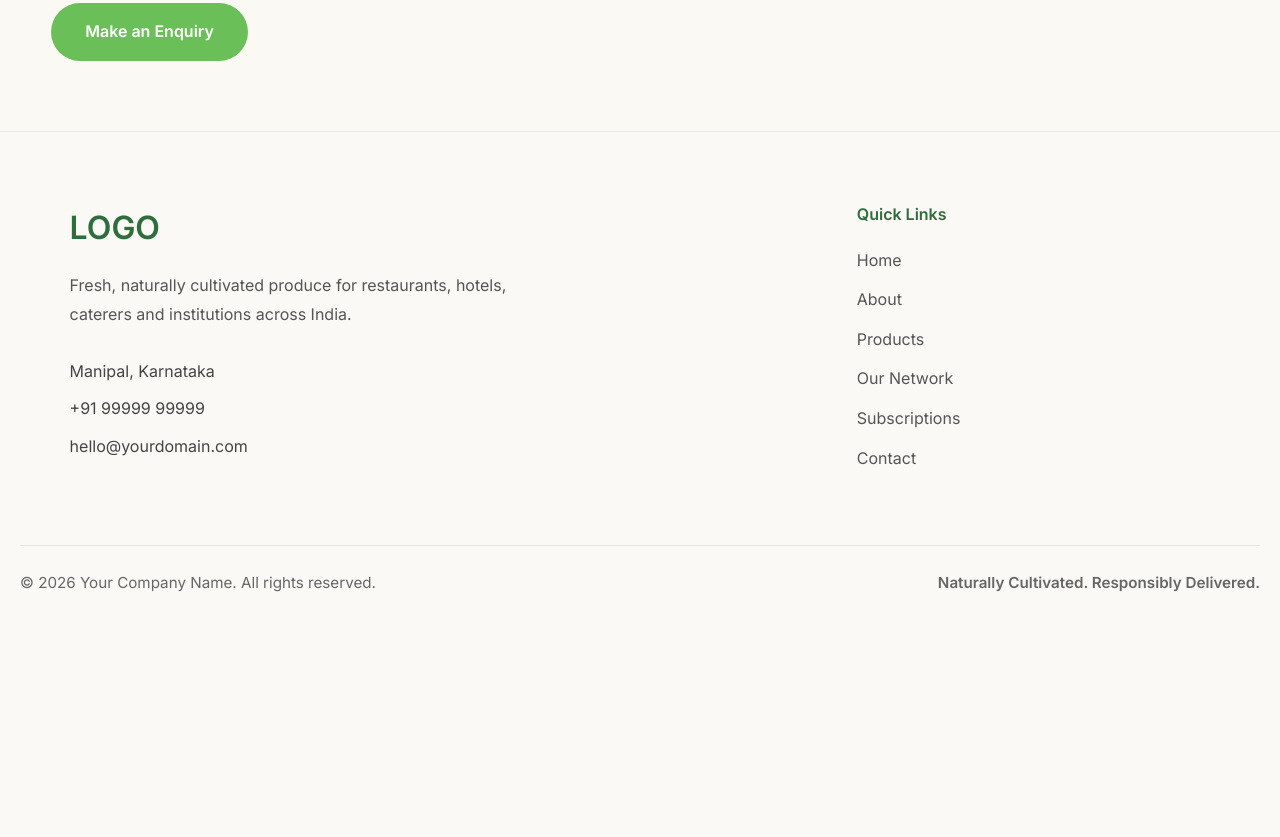
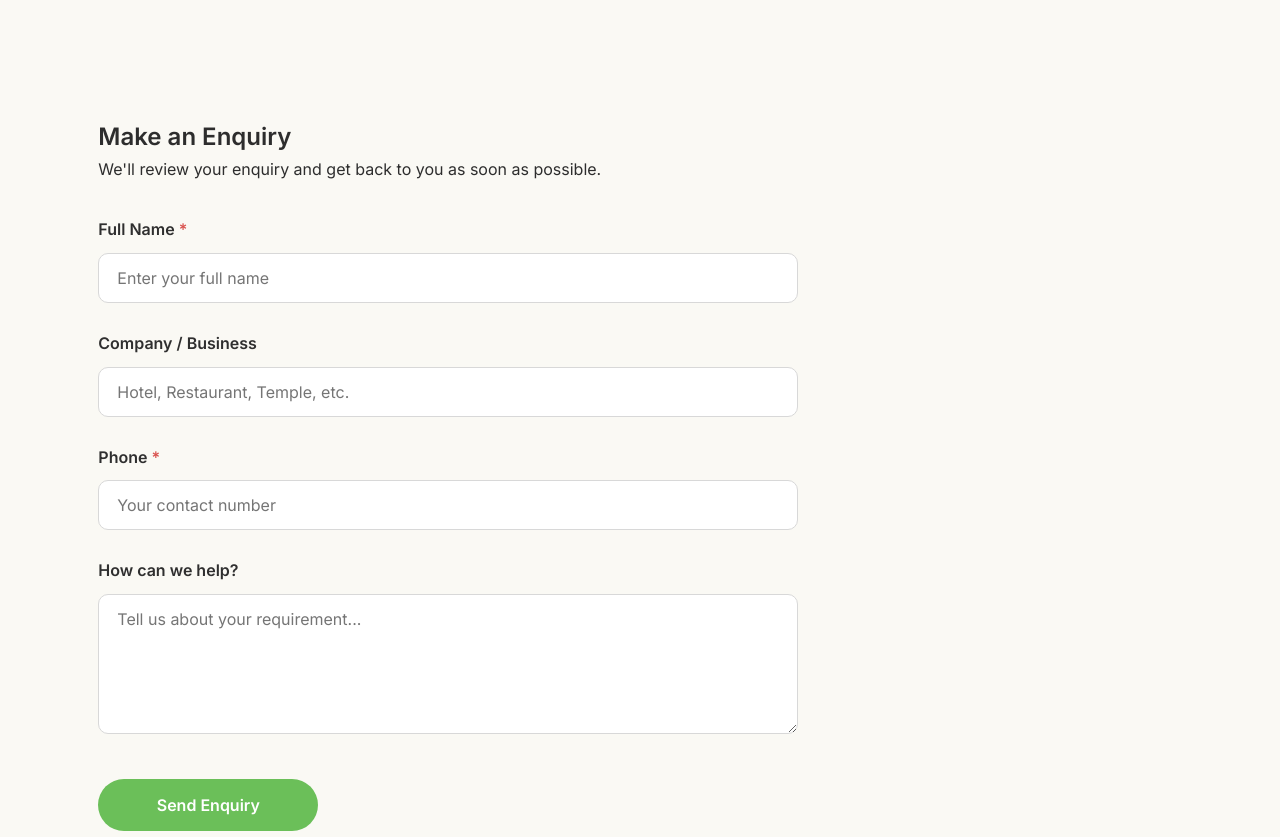
Before and after one commit to smpdevlab/organic-website, a plain HTML site: page products.html in a window 1280 px wide. Shown: the part 1923-2760 px from the top of the page. Before the commit the page ends 2543 px from the top, so only its background shows below. Drawn offline with Linux system fonts and the light colour scheme.

Commit message:
enquiry form partially complete in products.html

```diff
--- a/css/style.css
+++ b/css/style.css
@@ -2437,6 +2437,113 @@ end of SELECTED PRODUCTS mobile
 } /******************** END OF mobile *************************/
 
 
+
+/*=====================================
+ENQUIRY FORM
+=====================================*/
+
+.enquiry-section {
+
+    margin-top: 80px;
+
+}
+
+.enquiry-form {
+
+    max-width: 700px;
+
+    margin-top: 35px;
+
+}
+
+.form-group {
+
+    margin-bottom: 28px;
+
+}
+
+.form-group label {
+
+    display: block;
+
+    margin-bottom: 10px;
+
+    font-size: 1rem;
+
+    font-weight: 600;
+
+    color: #2f2f2f;
+
+}
+
+.form-group label span {
+
+    color: #d9534f;
+
+}
+
+.form-group input,
+.form-group textarea {
+
+    width: 100%;
+
+    padding: 14px 18px;
+
+    font-size: 1rem;
+
+    font-family: inherit;
+
+    color: #333;
+
+    background: #fff;
+
+    border: 1px solid #d8d8d8;
+
+    border-radius: 10px;
+
+    transition: all .25s ease;
+
+    box-sizing: border-box;
+
+}
+
+.form-group textarea {
+
+    min-height: 140px;
+
+    resize: vertical;
+
+}
+
+.form-group input:focus,
+.form-group textarea:focus {
+
+    outline: none;
+
+    border-color: #2e6b45;
+
+    box-shadow: 0 0 0 3px rgba(46,107,69,.12);
+
+}
+
+.enquiry-form .btn-primary {
+
+    margin-top: 10px;
+
+    min-width: 220px;
+
+}
+
+
+
+
+/*=====================================
+end of ENQUIRY FORM
+=====================================*/
+
+
+
+
 /* ===================================================
    DESKTOP
 =================================================== */
@@ -2508,4 +2615,101 @@ end of SELECTED PRODUCTS mobile
 
 }
 
-}
+
+/*=====================================
+ENQUIRY FORM
+=====================================*/
+
+.enquiry-section {
+
+    margin-top: 80px;
+
+}
+
+.enquiry-form {
+
+    max-width: 700px;
+
+    margin-top: 35px;
+
+}
+
+.form-group {
+
+    margin-bottom: 28px;
+
+}
+
+.form-group label {
+
+    display: block;
+
+    margin-bottom: 10px;
+
+    font-size: 1rem;
+
+    font-weight: 600;
+
+    color: #2f2f2f;
+
+}
+
+.form-group label span {
+
+    color: #d9534f;
+
+}
+
+.form-group input,
+.form-group textarea {
+
+    width: 100%;
+
+    padding: 14px 18px;
+
+    font-size: 1rem;
+
+    font-family: inherit;
+
+    color: #333;
+
+    background: #fff;
+
+    border: 1px solid #d8d8d8;
+
+    border-radius: 10px;
+
+    transition: all .25s ease;
+
+    box-sizing: border-box;
+
+}
+
+.form-group textarea {
+
+    min-height: 140px;
+
+    resize: vertical;
+
+}
+
+.form-group input:focus,
+.form-group textarea:focus {
+
+    outline: none;
+
+    border-color: #2e6b45;
+
+    box-shadow: 0 0 0 3px rgba(46,107,69,.12);
+
+}
+
+.enquiry-form .btn-primary {
+
+    margin-top: 10px;
+
+    min-width: 220px;
+
+}
+
+}
--- a/js/app.js
+++ b/js/app.js
@@ -134,9 +134,11 @@ const selectedCount = document.getElementById(
 
 
 
-productCheckboxes.forEach((checkbox) => {
+/*=====================================
+RENDER SELECTED PRODUCTS
+=====================================*/
 
-    checkbox.addEventListener("change", () => {
+function updateSelectedProducts() {
 
     const selectedProducts = [];
 
@@ -149,7 +151,6 @@ productCheckboxes.forEach((checkbox) => {
         }
 
     });
-
 
     selectedProductsList.innerHTML = "";
 
@@ -184,8 +185,6 @@ productCheckboxes.forEach((checkbox) => {
 
     selectedCount.textContent = selectedProducts.length;
 
-        /***********REMOVE TAG  that unchecks product-checkboxes and thus triggers the change event-listener and  it's callback********** */
-
     const removeButtons = document.querySelectorAll(".remove-tag");
 
     removeButtons.forEach((button) => {
@@ -210,9 +209,29 @@ productCheckboxes.forEach((checkbox) => {
 
     });
 
-         /**********end of *REMOVE TAG  that unchecks product-checkboxes and thus triggers the change event-listener and  it's callback********** */
+}/*****end of function */
 
+
+/*=====================================
+end of RENDER SELECTED PRODUCTS
+=====================================*/
+
+
+
+/*=============================================================== */
+
+productCheckboxes.forEach((checkbox) => {
+
+    checkbox.addEventListener("change", () => {
+
+        updateSelectedProducts();
 
     });
 
 });
+
+updateSelectedProducts();
+
+
+
+/*=============================================================== */
--- a/products.html
+++ b/products.html
@@ -448,18 +448,122 @@
 
         </div>
 
-        <div class="selected-actions">
+ <!-- =========================================
+     ENQUIRY FORM
+========================================== -->
 
-            <a
-                href="contact.html"
-                class="btn-primary"
-                id="enquiry-btn">
+<section class="enquiry-section">
 
-                Make an Enquiry
+    <div class="container">
 
-            </a>
+        <div class="enquiry-header">
+
+            <h2>Make an Enquiry</h2>
+
+            <p>
+
+                We'll review your enquiry and get back to you as soon as possible.
+
+            </p>
 
         </div>
+
+
+        <form
+            id="enquiry-form"
+            class="enquiry-form">
+
+            <div class="form-group">
+
+                <label for="name">
+
+                    Full Name <span>*</span>
+
+                </label>
+
+                <input
+                type="text"
+                id="name"
+                name="name"
+                placeholder="Enter your full name"
+                required>
+
+            </div>
+
+
+            <div class="form-group">
+
+                <label for="company">
+
+                    Company / Business
+
+                </label>
+
+                <input
+                type="text"
+                id="company"
+                name="company"
+                placeholder="Hotel, Restaurant, Temple, etc.">
+
+            </div>
+
+
+            <div class="form-group">
+
+                <label for="phone">
+
+                    Phone <span>*</span>
+
+                </label>
+
+                <input
+                type="tel"
+                id="phone"
+                name="phone"
+                placeholder="Your contact number"
+                required>
+
+            </div>
+
+
+
+            <div class="form-group">
+
+                <label for="message">
+
+                    How can we help?
+
+                </label>
+
+                <textarea
+                id="message"
+                name="message"
+                rows="5"
+                placeholder="Tell us about your requirement..."></textarea>
+
+            </div>
+
+
+            <button
+                type="submit"
+                class="btn-primary">
+
+                Send Enquiry
+
+            </button>
+
+        </form>
+
+    </div>
+
+</section>
+
+<!-- =========================================
+     END ENQUIRY FORM
+========================================== -->
+ <!-- =========================================
+     ENQUIRY FORM
+========================================== -->
 
     </div>
 
```
Lines whose indentation alone changed are shown as unchanged.
